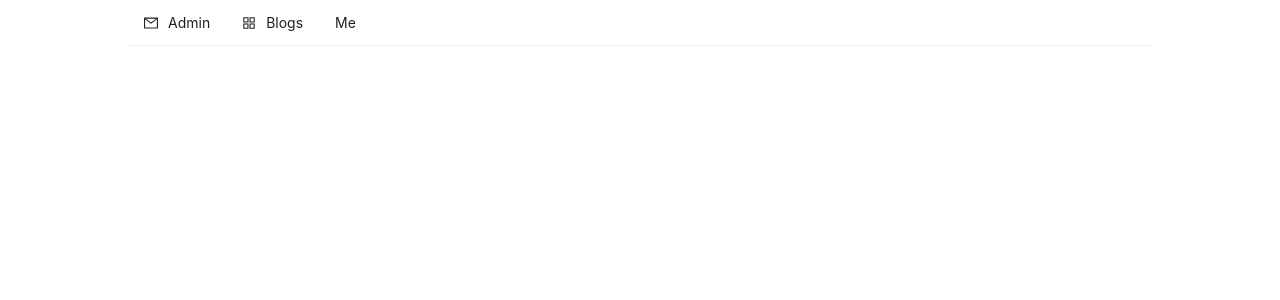
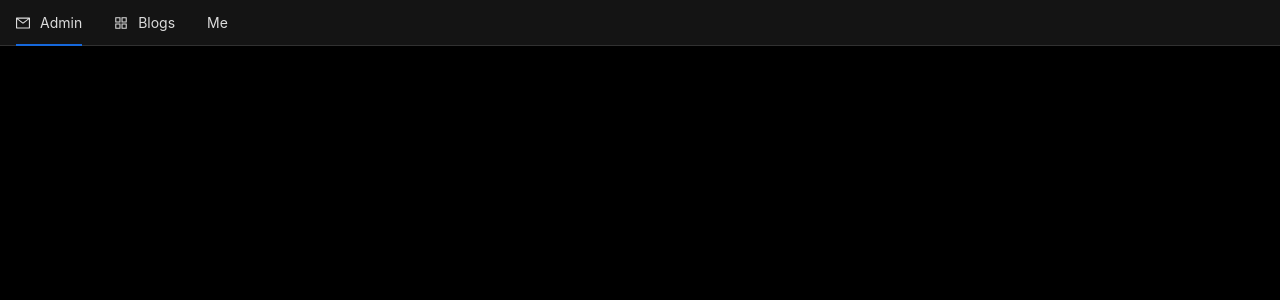
Before and after one commit to TungVietLe/fern-blog, a React (Create React App) app: page / in a window 1280 px wide. Shown: the top 300 px of the page. Built offline with nearby package versions, Linux system fonts and the light colour scheme.

Commit message:
switch to `dark theme`

```diff
--- a/src/App.tsx
+++ b/src/App.tsx
@@ -1,13 +1,32 @@
 import React from 'react';
 import { BrowserRouter, Routes, Route } from "react-router-dom";
-import { ConfigProvider } from 'antd';
+import { ConfigProvider, theme } from 'antd';
 import NavBar from './component/NavBar';
 import AddBlogPage from './pages/Admin';
 import Blogs from './pages/Blogs';
 import NotFound from "./pages/404"
 import Blog from './pages/Blog';
 
-//Nested routes
+function App() {
+	return (
+		<div style={backgroundDiv}>
+		<ConfigProvider theme={{algorithm: theme.darkAlgorithm}}> {/* ant design theme */}
+			<BrowserRouter>
+				<Routes>
+					<Route path="/" element={<NavBar />}>
+					{/* <Route index element={<Blogs />} /> */}
+					<Route path="/blogs/*" element={<BlogRoutes />} />
+					<Route path="/admin" element={<AddBlogPage />} />
+					<Route path="*" element={<NotFound />} />
+					</Route>
+				</Routes>
+			</BrowserRouter>
+		</ConfigProvider>
+		</div>
+	);
+}
+
+//Nested routes inside app main routes
 const BlogRoutes:React.FC = () => {
 	return (
 		<Routes>
@@ -17,19 +36,13 @@ const BlogRoutes:React.FC = () => {
 	)
 }
 
-function App() {
-	return (
-	<BrowserRouter>
-      	<Routes>
-			<Route path="/" element={<NavBar />}>
-			{/* <Route index element={<Blogs />} /> */}
-			<Route path="/blogs/*" element={<BlogRoutes />} />
-			<Route path="/admin" element={<AddBlogPage />} />
-			<Route path="*" element={<NotFound />} />
-			</Route>
-		</Routes>
-	</BrowserRouter>
-	);
-}
+//Background div style
+const backgroundDiv: React.CSSProperties = {
+  position:"fixed",
+  color:"white",
+  backgroundColor:"black",
+  top:0,bottom:0,left:0,right:0,
+  zIndex:-100
+};
 
 export default App;
--- a/src/index.tsx
+++ b/src/index.tsx
@@ -4,9 +4,10 @@ import App from './App';
 import reportWebVitals from './reportWebVitals';
 
 const root = ReactDOM.createRoot(document.getElementById('root') as HTMLElement);
+
 root.render(
 	<React.StrictMode>
-		<App />
+			<App />
 	</React.StrictMode>
 );
 
```
